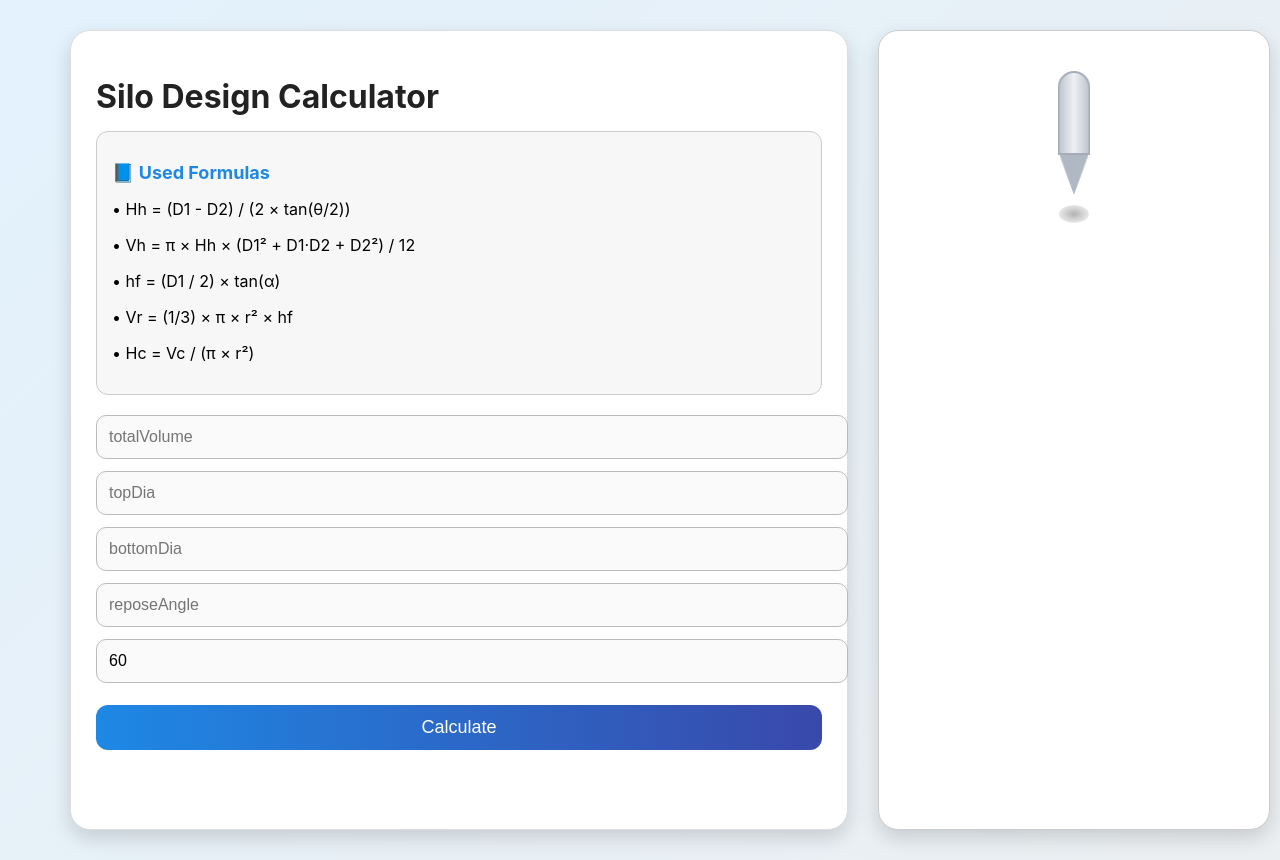
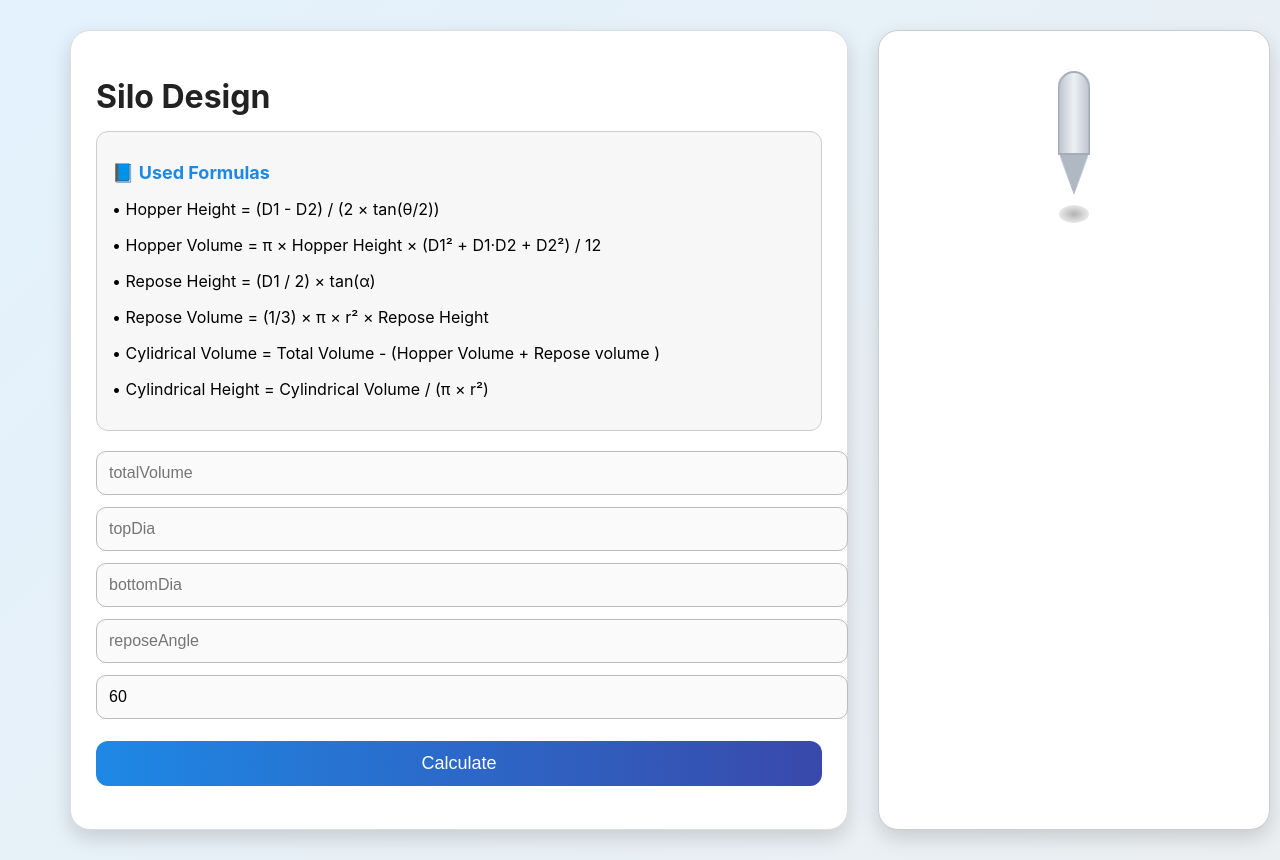
Before and after one commit to Santhoshmk30/Kccottrell, a React (Create React App) app: page /silo in a window 1280 px wide. Shown: the top 860 px of the page. Built offline with nearby package versions, Linux system fonts and the light colour scheme.

Commit message:
Update silo.js

```diff
--- a/src/Components/silo.js
+++ b/src/Components/silo.js
@@ -142,7 +142,7 @@ export default function Silo() {
           }}
         >
           <h1 style={{ fontSize: "32px", fontWeight: "bold", marginBottom: "15px", color: "#222" }}>
-            Silo Design Calculator
+            Silo Design
           </h1>
 
           {/* FORMULA BOX */}
@@ -156,11 +156,12 @@ export default function Silo() {
             }}
           >
             <h2 style={{ color: "#1e88e5", fontSize: "18px", marginBottom: "8px" }}>📘 Used Formulas</h2>
-            <p>• Hh = (D1 - D2) / (2 × tan(θ/2))</p>
-            <p>• Vh = π × Hh × (D1² + D1·D2 + D2²) / 12</p>
-            <p>• hf = (D1 / 2) × tan(α)</p>
-            <p>• Vr = (1/3) × π × r² × hf</p>
-            <p>• Hc = Vc / (π × r²)</p>
+            <p>• Hopper Height = (D1 - D2) / (2 × tan(θ/2))</p>
+            <p>• Hopper Volume = π × Hopper Height × (D1² + D1·D2 + D2²) / 12</p>
+            <p>• Repose Height = (D1 / 2) × tan(α)</p>
+            <p>• Repose Volume = (1/3) × π × r² × Repose Height</p>
+             <p>• Cylidrical Volume = Total Volume - (Hopper Volume + Repose volume )</p>
+            <p>• Cylindrical Height = Cylindrical Volume / (π × r²)</p>
           </div>
 
           {/* INPUTS */}
```
